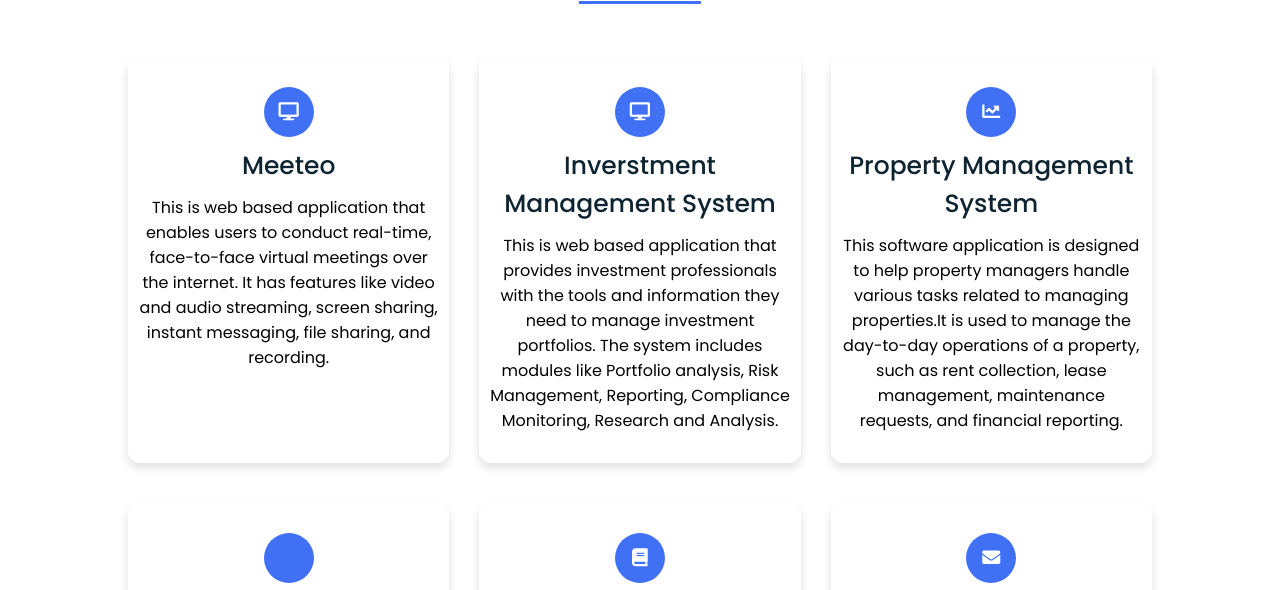
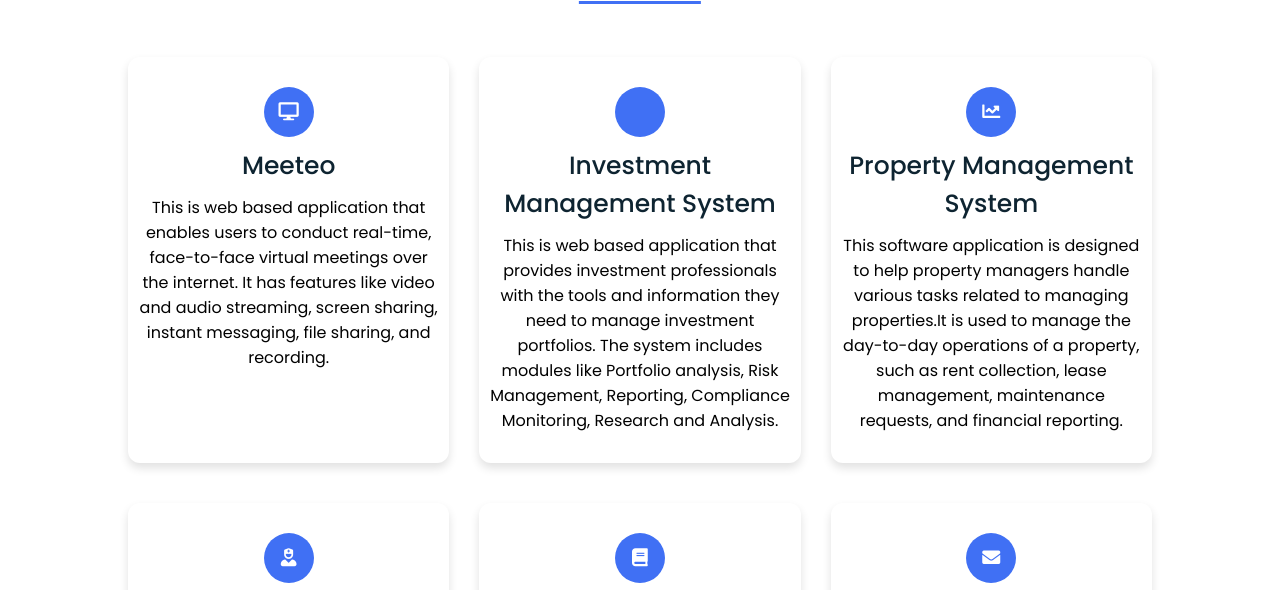
Before and after one commit to roshanpoudel912/roshanpoudel912.github.io, a plain HTML site: page index.html in a window 1280 px wide. Shown: the part 1788-2378 px from the top of the page. Drawn offline with Linux system fonts and the light colour scheme.

Commit message:
Update index.html

```diff
--- a/index.html
+++ b/index.html
@@ -145,9 +145,9 @@
      </div>
        <div class="box">
          <div class="icon">
-           <i class="fa fa-desktop"></i>
+           <i class="fa fa-money"></i>
        </div>
-       <div class="topic">Inverstment Management System</div>
+       <div class="topic">Investment Management System</div>
        <p>This is web based application that provides investment professionals with the tools and information they need to manage investment portfolios. The system includes modules like Portfolio analysis, Risk Management, Reporting, Compliance Monitoring, Research and Analysis. </p>
      </div>
        <div class="box">
@@ -159,7 +159,7 @@
      </div>
        <div class="box">
          <div class="icon">
-           <i class="fab fa-desktop"></i>
+           <i class="fa fa-user-nurse"></i>
        </div>
        <div class="topic">Nursing Care</div>
        <p>This app is used by nursing home to improve the quality of patient care  while also reducing administrative burdens on nurses and healthcare staff. The system allows nurses to easily access patient records and update them in real-time, track medication schedules and dosages, and communicate with other healthcare providers.</p>
```
